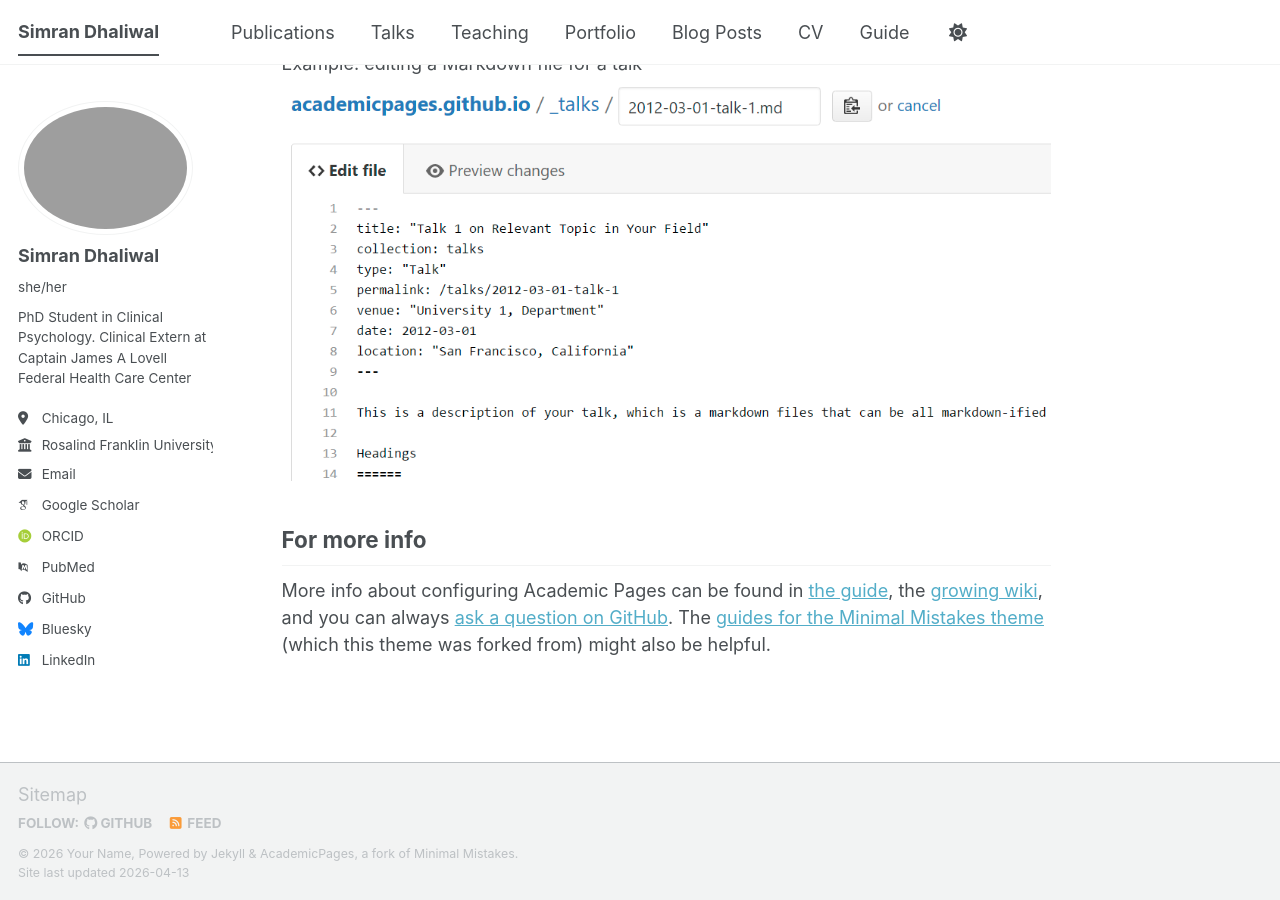
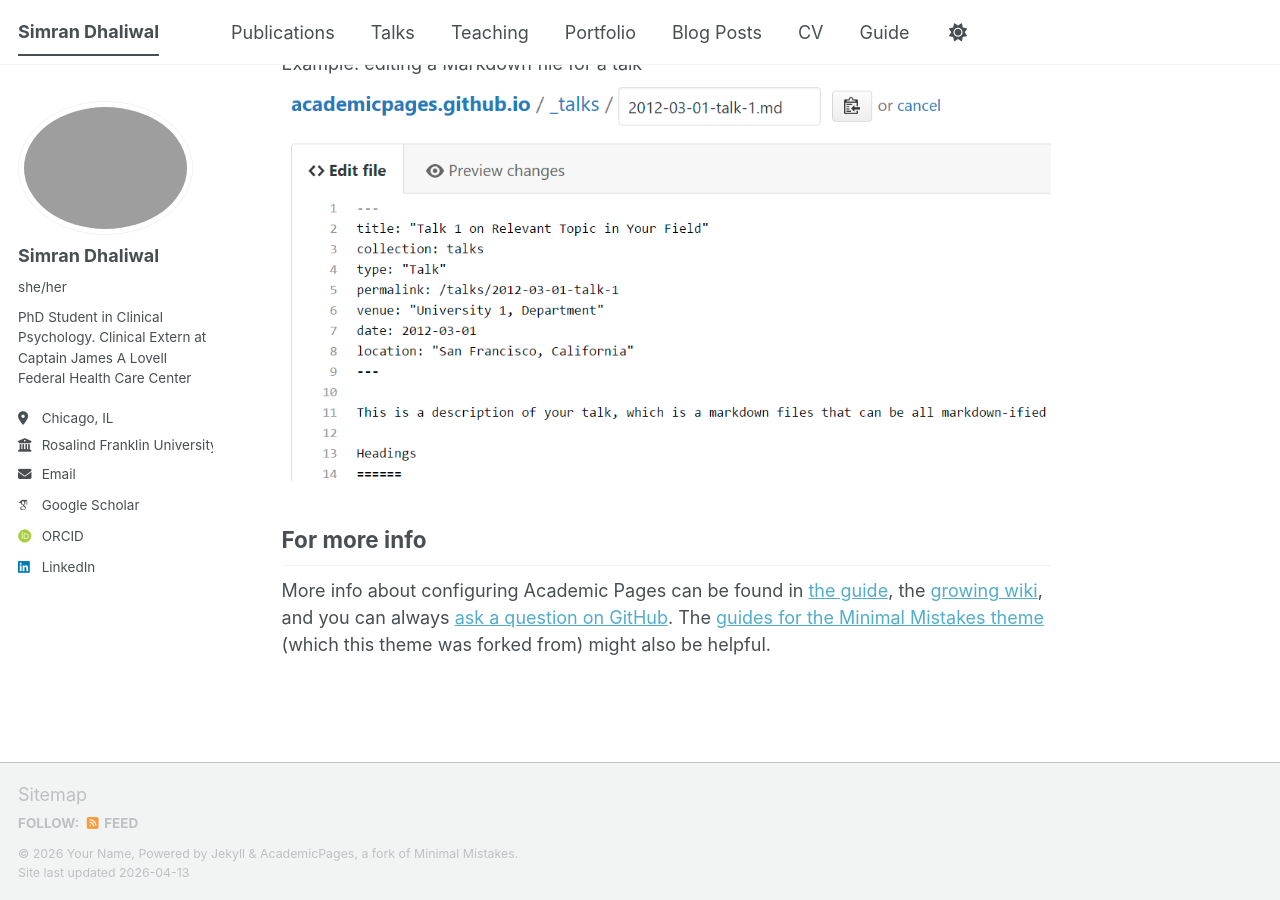
Before and after one commit to skdhaliwal/skdhaliwal.github.io, a Jekyll site: the page built from _pages/about.md, in a window 1280 px wide and 900 px high, scrolled down 2720 px. Built offline with Jekyll 4.4.1, drawn with Linux system fonts in a browser that asks for light colours; some web fonts are replaced; a script bundle is joined from its source files by our own code; library files that are not in the unit come from our copies.

Commit message:
Update _config.yml
Links

```diff
--- a/_config.yml
+++ b/_config.yml
@@ -33,54 +33,54 @@ author:
   email            : "simran.dhaliwal@rosalindfranklin.edu"
 
   # Academic websites
-  academia         : # URL
-  arxiv            : # URL - Update with the correct link to your profile
+ # academia         : # URL
+ # arxiv            : # URL - Update with the correct link to your profile
   googlescholar    : "https://scholar.google.com/citations?user=aX1bL-8AAAAJ&hl=en"
-  inspire-hep      : # URL
-  impactstory      : # URL
+ # inspire-hep      : # URL
+ # impactstory      : # URL
   orcid            : "https://orcid.org/0000-0002-4185-7575"
-  semantic         : # URL
-  ssrn             : # URL
-  pubmed           : "https://www.ncbi.nlm.nih.gov/pubmed/?term=john+snow"
-  researchgate     : # URL
-  scopus           : # URL
-  zotero           : # URL
+#  semantic         : # URL
+#  ssrn             : # URL
+#  pubmed           : "https://www.ncbi.nlm.nih.gov/pubmed/?term=john+snow"
+#  researchgate     : # URL
+#  scopus           : # URL
+#  zotero           : # URL
 
 
   # Repositories and software development
-  bitbucket        : # Username - Update with your username on the site
-  codepen          : # Username
-  dribbble         : # Username
-  github           : "academicpages"
-  kaggle           : # Username
-  stackoverflow    : # User number or user number and name (i.e., use "1" or "1/jeff-atwood")
+#  bitbucket        : # Username - Update with your username on the site
+#  codepen          : # Username
+#  dribbble         : # Username
+#  github           : "academicpages"
+#  kaggle           : # Username
+#  stackoverflow    : # User number or user number and name (i.e., use "1" or "1/jeff-atwood")
 
   # Social media
-  artstation       : # Username
-  bluesky          : "bsky.app" # Replace this with you Bluesky username
-  facebook         : # Username
-  flickr           : # Username
-  foursquare       : # Username
-  goodreads        : # Username
-  google_plus      : # Username
-  keybase          : # Username
-  instagram        : # Username
-  lastfm           : # Username
+#  artstation       : # Username
+#  bluesky          : "bsky.app" # Replace this with you Bluesky username
+#  facebook         : # Username
+#  flickr           : # Username
+#  foursquare       : # Username
+#  goodreads        : # Username
+#  google_plus      : # Username
+#  keybase          : # Username
+#  instagram        : # Username
+#  lastfm           : # Username
   linkedin         : www.linkedin.com/in/dhaliwalsimran
-  mastodon         : # URL
-  medium           : # URL
-  pinterest        : # Username
-  soundcloud       : # Username
-  steam            : # Username
-  telegram         : # URL
-  tumblr           : # Username
-  twitter          : # Username for X / Twitter
-  vine             : # Username
-  weibo            : # Username
-  wikipedia        : # Username
-  xing             : # Username
-  youtube          : # Username
-  zhihu            : # Username
+#  mastodon         : # URL
+#  medium           : # URL
+#  pinterest        : # Username
+#  soundcloud       : # Username
+#  steam            : # Username
+#  telegram         : # URL
+#  tumblr           : # Username
+#  twitter          : # Username for X / Twitter
+#  vine             : # Username
+#  weibo            : # Username
+#  wikipedia        : # Username
+#  xing             : # Username
+#  youtube          : # Username
+#  zhihu            : # Username
 
 # Publication Category - The following the list of publication categories and their headings
 publication_category:
```
